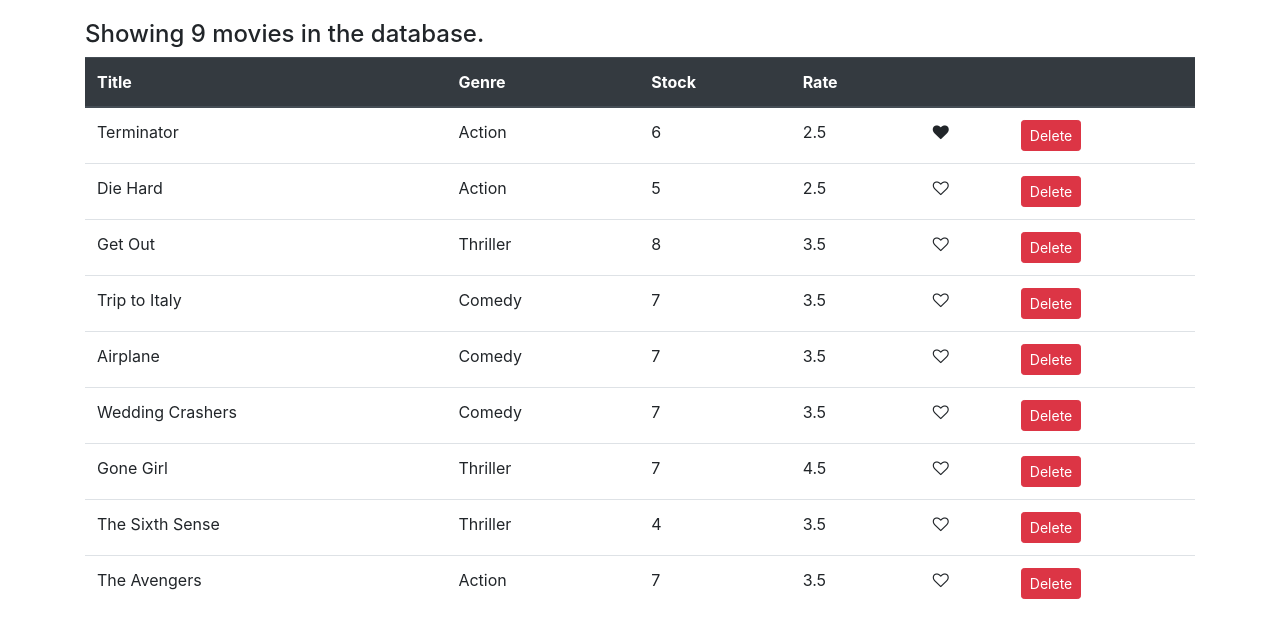
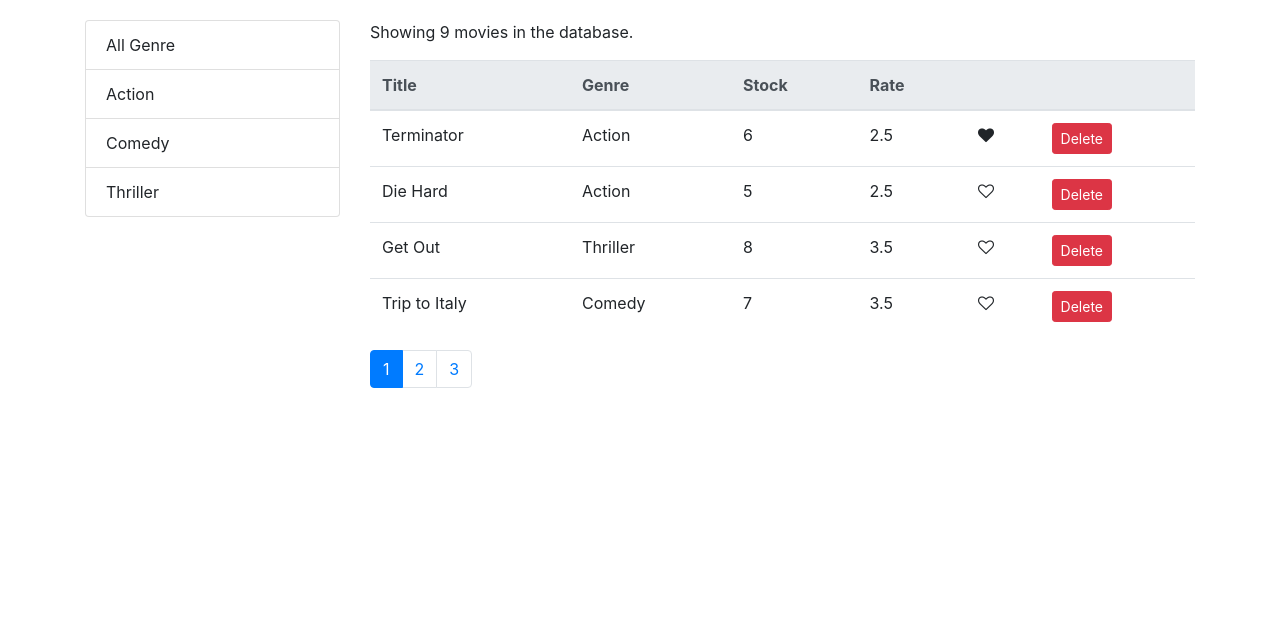
Before and after one commit to chinmaynavale/vidly, a React (Create React App) app: page /movies/1 in a window 1280 px wide. Shown: the top 638 px of the page. Built offline with nearby package versions, Linux system fonts and the light colour scheme.

Commit message:
Implemented pagination and movies list filtering feature by adding Pagination and ListGroup components

```diff
--- a/package.json
+++ b/package.json
@@ -8,6 +8,8 @@
     "@testing-library/user-event": "^7.2.1",
     "bootstrap": "^4.5.2",
     "font-awesome": "^4.7.0",
+    "lodash": "^4.17.20",
+    "prop-types": "^15.6.2",
     "react": "^16.13.1",
     "react-dom": "^16.13.1",
     "react-scripts": "3.4.3"
--- a/src/components/Movies.jsx
+++ b/src/components/Movies.jsx
@@ -1,10 +1,27 @@
 import React, { Component } from 'react';
 import { getMovies } from '../services/fakeMovieService';
+import { getGenres } from '../services/fakeGenreService';
+import ListGroup from './common/listGroup';
 import Like from './common/like';
+import Pagination from './common/pagination';
+import paginate from '../utils/paginate';
 
 class Movies extends Component {
   state = {
-    movies: getMovies(),
+    movies: [],
+    genre: [],
+    pageSize: 4,
+    currentPage: 1,
+  };
+
+  componentDidMount() {
+    const genre = [{ _id: '', name: 'All Genre' }, ...getGenres()];
+
+    this.setState({ movies: getMovies(), genre });
+  }
+
+  handleGenreSelect = genre => {
+    this.setState({ selectedGenre: genre, currentPage: 1 });
   };
 
   handleLike = movie => {
@@ -20,18 +37,45 @@
     this.setState({ movies });
   };
 
+  handlePageChange = page => {
+    if (this.state.currentPage === page) return null;
+    this.setState({ currentPage: page });
+  };
+
   render() {
-    const noOfMovies = this.state.movies.length;
+    const {
+      pageSize,
+      currentPage,
+      movies: allMovies,
+      genre,
+      selectedGenre,
+    } = this.state;
+
+    if (allMovies.length === 0)
+      return <p>There are no movies in the database</p>;
+
+    const filteredMovies =
+      selectedGenre && selectedGenre._id
+        ? allMovies.filter(m => m.genre._id === selectedGenre._id)
+        : allMovies;
+
+    const movies = paginate(filteredMovies, currentPage, pageSize);
+
     return (
-      <div>
-        {noOfMovies > 0 ? (
-          <h4>Showing {noOfMovies} movies in the database.</h4>
-        ) : (
-          <h4>No movies in the database</h4>
-        )}
+      <div className='row'>
+        <div className='col-3'>
+          <ListGroup
+            items={genre}
+            selectedItem={selectedGenre}
+            onItemSelect={this.handleGenreSelect}
+          />
+        </div>
+
+        <div className='col'>
+          <p>Showing {filteredMovies.length} movies in the database.</p>
 
           <table className='table'>
-          <thead className='thead-dark'>
+            <thead className='thead-light'>
               <tr>
                 <th>Title</th>
                 <th>Genre</th>
@@ -43,7 +87,7 @@
             </thead>
 
             <tbody>
-            {this.state.movies.map(movie => (
+              {movies.map(movie => (
                 <tr key={movie._id}>
                   <td>{movie.title}</td>
                   <td>{movie.genre.name}</td>
@@ -67,6 +111,14 @@
               ))}
             </tbody>
           </table>
+
+          <Pagination
+            itemsCount={filteredMovies.length}
+            pageSize={pageSize}
+            currentPage={currentPage}
+            onPageChange={this.handlePageChange}
+          />
+        </div>
       </div>
     );
   }
--- /dev/null
+++ b/src/components/common/listGroup.jsx
@@ -0,0 +1,36 @@
+import React from 'react';
+
+const ListGroup = props => {
+  const {
+    items,
+    valueProperty,
+    textProperty,
+    selectedItem,
+    onItemSelect,
+  } = props;
+
+  return (
+    <ul className='list-group'>
+      {items.map(item => (
+        <li
+          key={item[valueProperty]}
+          onClick={() => onItemSelect(item)}
+          className={
+            item === selectedItem
+              ? 'list-group-item clickable active'
+              : 'list-group-item clickable'
+          }
+        >
+          {item[textProperty]}
+        </li>
+      ))}
+    </ul>
+  );
+};
+
+ListGroup.defaultProps = {
+  valueProperty: '_id',
+  textProperty: 'name',
+};
+
+export default ListGroup;
--- /dev/null
+++ b/src/components/common/pagination.jsx
@@ -0,0 +1,38 @@
+import React from 'react';
+import PropTypes from 'prop-types';
+import _ from 'lodash';
+
+const Pagination = props => {
+  const { itemsCount, pageSize, currentPage, onPageChange } = props;
+  console.log(currentPage);
+
+  const pagesCount = Math.ceil(itemsCount / pageSize);
+  if (pagesCount === 1) return null;
+  const pages = _.range(1, pagesCount + 1);
+
+  return (
+    <nav>
+      <ul className='pagination'>
+        {pages.map(page => (
+          <li
+            key={page}
+            className={currentPage === page ? 'page-item active' : 'page-item'}
+          >
+            <button className='page-link' onClick={() => onPageChange(page)}>
+              {page}
+            </button>
+          </li>
+        ))}
+      </ul>
+    </nav>
+  );
+};
+
+Pagination.propTypes = {
+  itemsCount: PropTypes.number.isRequired,
+  pageSize: PropTypes.number.isRequired,
+  currentPage: PropTypes.number.isRequired,
+  onPageChange: PropTypes.func.isRequired,
+};
+
+export default Pagination;
--- a/src/index.css
+++ b/src/index.css
@@ -1,14 +1,9 @@
 body {
   margin: 0;
   padding: 20px 0 0;
-  font-family: -apple-system, BlinkMacSystemFont, 'Segoe UI', 'Roboto', 'Oxygen',
-    'Ubuntu', 'Cantarell', 'Fira Sans', 'Droid Sans', 'Helvetica Neue',
-    sans-serif;
-  -webkit-font-smoothing: antialiased;
-  -moz-osx-font-smoothing: grayscale;
+  font-family: sans-serif;
 }
 
-code {
-  font-family: source-code-pro, Menlo, Monaco, Consolas, 'Courier New',
-    monospace;
+.clickable {
+  cursor: pointer;
 }
--- /dev/null
+++ b/src/utils/paginate.jsx
@@ -0,0 +1,7 @@
+import _ from 'lodash';
+
+export default function paginate(items, pageNumber, pageSize) {
+  const startIndex = (pageNumber - 1) * pageSize;
+
+  return _(items).slice(startIndex).take(pageSize).value();
+}
```
Also changed, not shown: 1 other file (tests, documents, lock files or other folders). Lines whose indentation alone changed are shown as unchanged.
